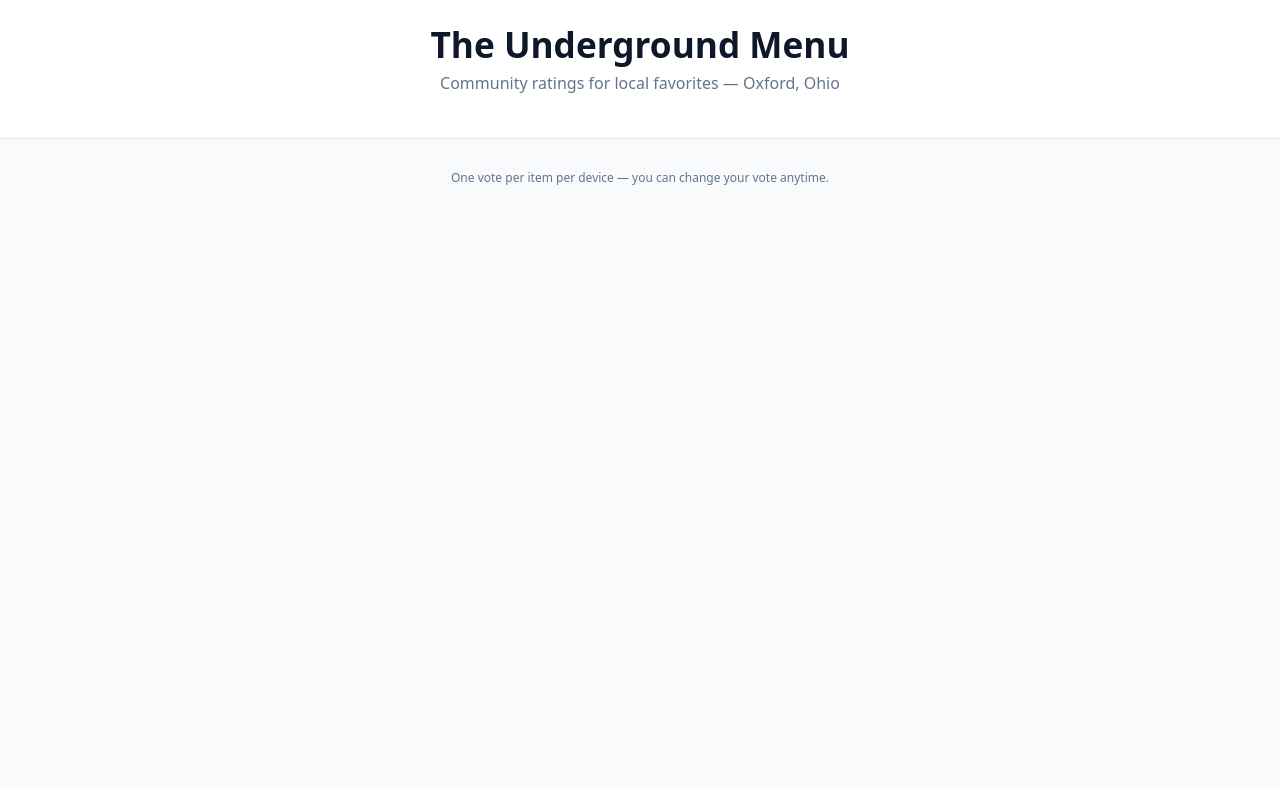
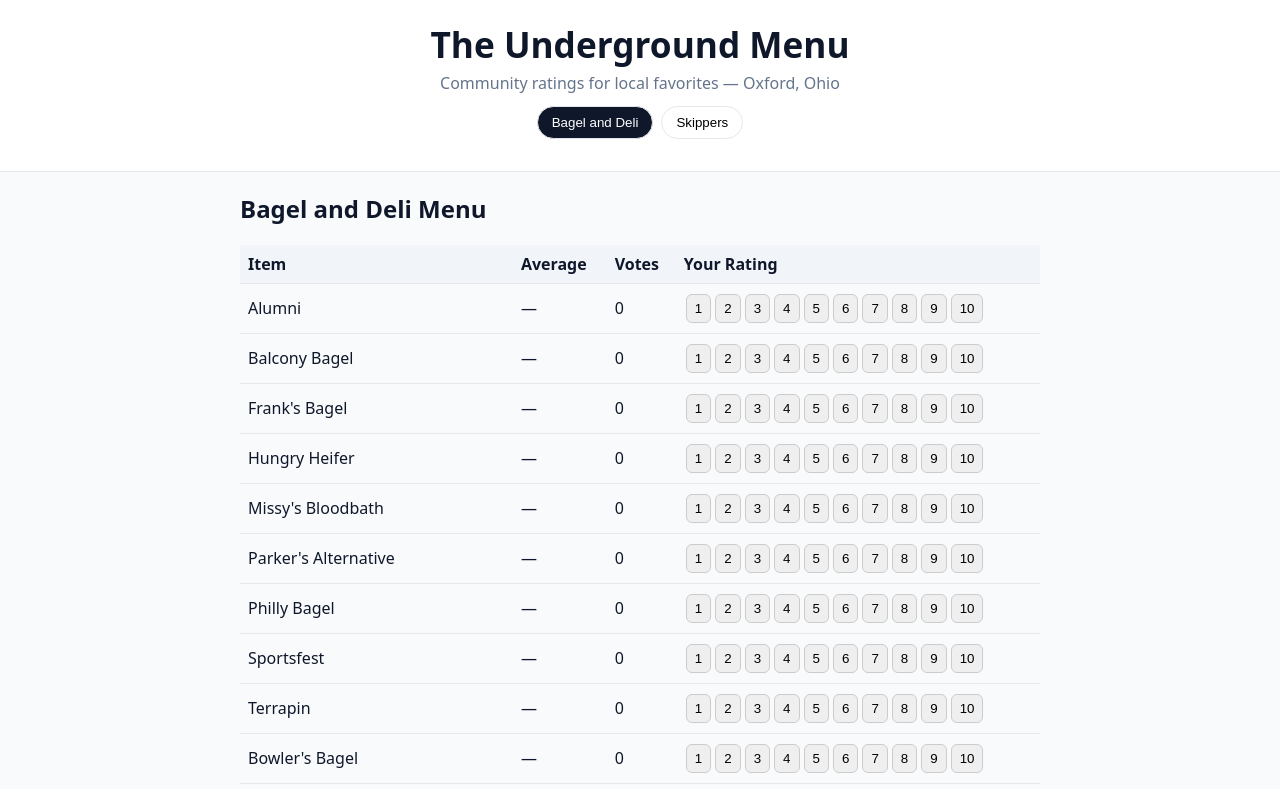
Before and after one commit to andrewgore555/theundergroundmenuoxford, a plain HTML site: page index.html in a window 1280 px wide. Shown: the top 789 px of the page. Drawn offline with Linux system fonts and the light colour scheme.

Commit message:
Update index.html

```diff
--- a/index.html
+++ b/index.html
@@ -159,7 +159,7 @@
     { id: 'p1_m64', name: 'China Cat Sunflower' },
     { id: 'p1_m65', name: 'Earth Day' },
     { id: 'p1_m66', name: 'Greg-O Bagel' },
-    { id: 'p1_m67', name: 'Kim\'s Veggie Pizza' },
+    { id: 'p1_m67', name: "Kim's Veggie Pizza" },
     { id: 'p1_m68', name: 'L.A. Delight' },
     { id: 'p1_m69', name: 'La Dolce Bagel' },
     { id: 'p1_m70', name: 'QuesaBagel' },
@@ -174,10 +174,8 @@
     { id: 'p1_m79', name: 'Pizza Bagel' },
     { id: 'p1_m80', name: 'Randy Ayers Bagel' },
   ]},
-];
 
-
-      { id: 'p2', name: 'Skippers', items: [
+  { id: 'p2', name: 'Skippers', items: [
     { id: 'p2_m1', name: 'Italian Beef' },
     { id: 'p2_m2', name: 'Italian Sausage' },
     { id: 'p2_m3', name: 'Italian Beef and Sausage Combo' },
@@ -238,6 +236,8 @@
     { id: 'p2_m58', name: 'Bowl of Soup' },
     { id: 'p2_m59', name: 'Mac n’ Cheese Bites' },
   ]},
+];
+
 
 
     let tallies = JSON.parse(localStorage.getItem('votes') || '{}');
```
